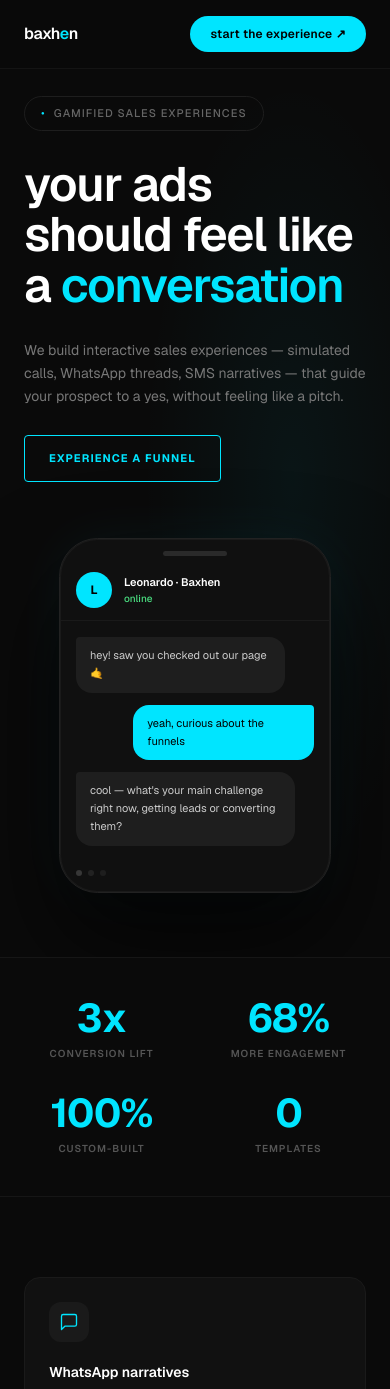
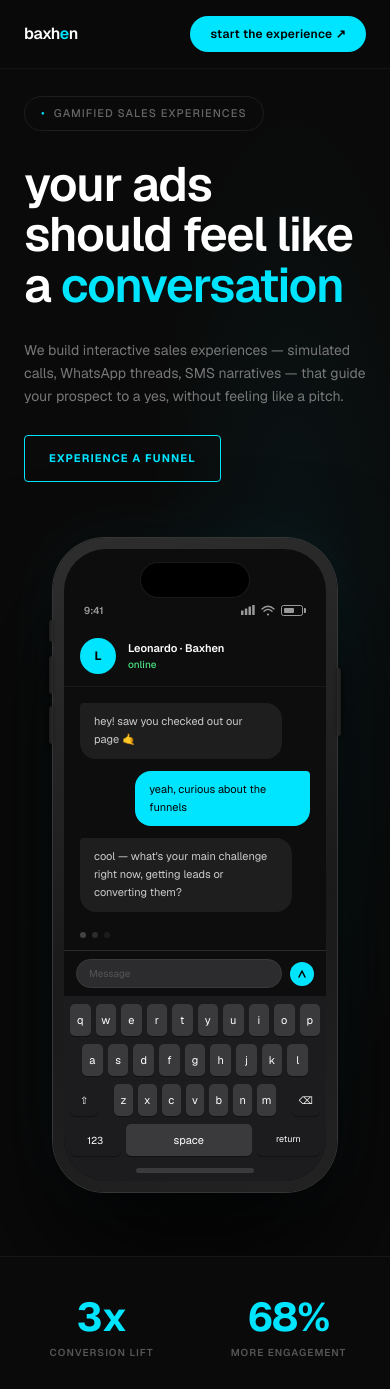
Before and after one commit to BAXHEN-CORPORATION/baxhen, a Next.js app: page / in a window 390 px wide. Shown: the top 1389 px of the page. Built offline with nearby package versions, Linux system fonts and the light colour scheme; no server answers.

Commit message:
chore: fix phone mockup

```diff
--- a/app/page.tsx
+++ b/app/page.tsx
@@ -154,72 +154,148 @@ export default function Home() {
             </a>
           </div>
 
-          {/* Right — Phone mockup */}
+          {/* Right — iPhone 16 mockup */}
           <div className="hero-phone flex justify-center lg:justify-end">
+            {/* Outer wrapper — needed for side-button absolute positioning */}
+            <div className="relative" style={{ width: "284px" }}>
+
+              {/* Action button (left) */}
+              <div className="absolute" style={{ left: "-4px", top: "82px", width: "4px", height: "22px", borderRadius: "3px 0 0 3px", background: "linear-gradient(to right, #1c1c1c, #2a2a2a)", boxShadow: "-1px 0 4px rgba(0,0,0,0.6)" }} />
+              {/* Volume up (left) */}
+              <div className="absolute" style={{ left: "-4px", top: "118px", width: "4px", height: "38px", borderRadius: "3px 0 0 3px", background: "linear-gradient(to right, #1c1c1c, #2a2a2a)", boxShadow: "-1px 0 4px rgba(0,0,0,0.6)" }} />
+              {/* Volume down (left) */}
+              <div className="absolute" style={{ left: "-4px", top: "168px", width: "4px", height: "38px", borderRadius: "3px 0 0 3px", background: "linear-gradient(to right, #1c1c1c, #2a2a2a)", boxShadow: "-1px 0 4px rgba(0,0,0,0.6)" }} />
+              {/* Power button (right) */}
+              <div className="absolute" style={{ right: "-4px", top: "130px", width: "4px", height: "68px", borderRadius: "0 3px 3px 0", background: "linear-gradient(to left, #1c1c1c, #2a2a2a)", boxShadow: "1px 0 4px rgba(0,0,0,0.6)" }} />
+
+              {/* iPhone frame */}
               <div
-              className="relative flex flex-col rounded-[2.4rem] overflow-hidden"
                 style={{
-                width: "272px",
-                background: "#101010",
-                border: "1px solid #222",
-                boxShadow:
-                  "0 0 0 1px #1a1a1a inset, 0 50px 100px rgba(0,0,0,0.7), 0 0 60px rgba(0,229,255,0.06)",
+                  borderRadius: "52px",
+                  background: "linear-gradient(160deg, #2e2e2e 0%, #1a1a1a 60%, #222 100%)",
+                  padding: "11px",
+                  boxShadow: "0 0 0 1px #363636, 0 60px 120px rgba(0,0,0,0.85), 0 0 70px rgba(0,229,255,0.06)",
                 }}
               >
-              {/* Notch pill */}
-              <div className="flex justify-center pt-3 pb-1">
-                <div className="w-16 h-[5px] rounded-full" style={{ background: "#2a2a2a" }} />
+                {/* Screen */}
+                <div style={{ borderRadius: "42px", overflow: "hidden", background: "#0d0d0d" }}>
+
+                  {/* Dynamic Island */}
+                  <div className="flex justify-center" style={{ paddingTop: "14px", paddingBottom: "6px" }}>
+                    <div style={{ width: "108px", height: "34px", borderRadius: "20px", background: "#000", boxShadow: "0 0 0 1px #1a1a1a" }} />
+                  </div>
+
+                  {/* Status bar */}
+                  <div className="flex items-center justify-between" style={{ padding: "0 20px 8px", fontSize: "10px", color: "#999", fontWeight: 600 }}>
+                    <span>9:41</span>
+                    <div className="flex items-center gap-1.5">
+                      {/* Signal */}
+                      <svg width="14" height="10" viewBox="0 0 14 10" fill="#999">
+                        <rect x="0"   y="5.5" width="2.5" height="4.5" rx="0.5" />
+                        <rect x="3.8" y="3.5" width="2.5" height="6.5" rx="0.5" />
+                        <rect x="7.5" y="1.5" width="2.5" height="8.5" rx="0.5" />
+                        <rect x="11.2" y="0"  width="2.5" height="10"  rx="0.5" />
+                      </svg>
+                      {/* WiFi */}
+                      <svg width="14" height="11" viewBox="0 0 14 11" fill="none" stroke="#999" strokeWidth="1.4" strokeLinecap="round">
+                        <path d="M1 4C3 2 5 1.2 7 1.2S11 2 13 4" />
+                        <path d="M3 6.2C4.4 5 5.7 4.4 7 4.4s2.6.6 4 1.8" />
+                        <circle cx="7" cy="9.5" r="1.1" fill="#999" stroke="none" />
+                      </svg>
+                      {/* Battery */}
+                      <div className="flex items-center" style={{ gap: "1px" }}>
+                        <div style={{ width: "22px", height: "11px", border: "1px solid #999", borderRadius: "2.5px", padding: "2px" }}>
+                          <div style={{ width: "65%", height: "100%", background: "#999", borderRadius: "1px" }} />
+                        </div>
+                        <div style={{ width: "2px", height: "5px", background: "#999", borderRadius: "0 1px 1px 0" }} />
+                      </div>
+                    </div>
                   </div>
 
                   {/* Chat header */}
-              <div
-                className="flex items-center gap-3 px-4 py-3"
-                style={{ borderBottom: "1px solid #1a1a1a" }}
-              >
-                <div
-                  className="w-9 h-9 rounded-full flex items-center justify-center text-xs font-bold shrink-0"
-                  style={{ background: "#00e5ff", color: "#000" }}
-                >
+                  <div className="flex items-center gap-3 px-4 py-3" style={{ borderBottom: "1px solid #1a1a1a" }}>
+                    <div className="w-9 h-9 rounded-full flex items-center justify-center text-xs font-bold shrink-0" style={{ background: "#00e5ff", color: "#000" }}>
                       L
                     </div>
                     <div>
                       <div className="text-[11px] font-semibold">Leonardo · Baxhen</div>
-                  <div className="text-[10px] font-medium" style={{ color: "#4ade80" }}>
-                    online
-                  </div>
+                      <div className="text-[10px] font-medium" style={{ color: "#4ade80" }}>online</div>
                     </div>
                   </div>
 
                   {/* Messages */}
                   <div className="flex flex-col gap-3 px-4 pt-4 pb-2">
-                <div
-                  className="text-[11px] px-3.5 py-2.5 rounded-2xl rounded-tl-sm leading-relaxed max-w-[88%]"
-                  style={{ background: "#1e1e1e", color: "#ccc" }}
-                >
+                    <div className="text-[11px] px-3.5 py-2.5 rounded-2xl rounded-tl-sm leading-relaxed max-w-[88%]" style={{ background: "#1e1e1e", color: "#ccc" }}>
                       hey! saw you checked out our page 🤙
                     </div>
-
-                <div
-                  className="text-[11px] px-3.5 py-2.5 rounded-2xl rounded-tr-sm leading-relaxed max-w-[76%] self-end"
-                  style={{ background: "#00e5ff", color: "#000" }}
-                >
+                    <div className="text-[11px] px-3.5 py-2.5 rounded-2xl rounded-tr-sm leading-relaxed max-w-[76%] self-end" style={{ background: "#00e5ff", color: "#000" }}>
                       yeah, curious about the funnels
                     </div>
-
-                <div
-                  className="text-[11px] px-3.5 py-2.5 rounded-2xl rounded-tl-sm leading-relaxed max-w-[92%]"
-                  style={{ background: "#1e1e1e", color: "#ccc" }}
-                >
-                  cool — what's your main challenge right now, getting leads or
-                  converting them?
+                    <div className="text-[11px] px-3.5 py-2.5 rounded-2xl rounded-tl-sm leading-relaxed max-w-[92%]" style={{ background: "#1e1e1e", color: "#ccc" }}>
+                      cool — what's your main challenge right now, getting leads or converting them?
                     </div>
                   </div>
 
                   {/* Typing dots */}
-              <div className="flex items-center gap-1.5 px-4 py-4">
+                  <div className="flex items-center gap-1.5 px-4 py-3">
                     <span className="dot-1 w-1.5 h-1.5 rounded-full inline-block" style={{ background: "#555" }} />
                     <span className="dot-2 w-1.5 h-1.5 rounded-full inline-block" style={{ background: "#555" }} />
                     <span className="dot-3 w-1.5 h-1.5 rounded-full inline-block" style={{ background: "#555" }} />
+                  </div>
+
+                  {/* iMessage input bar */}
+                  <div className="flex items-center gap-2 px-3 py-2" style={{ borderTop: "1px solid #2a2a2a" }}>
+                    <div className="flex-1 flex items-center px-3 py-1.5 rounded-full" style={{ background: "#2c2c2e", border: "1px solid #3a3a3c" }}>
+                      <span className="text-[10px]" style={{ color: "#555" }}>Message</span>
+                    </div>
+                    <div className="w-6 h-6 rounded-full flex items-center justify-center" style={{ background: "#00e5ff" }}>
+                      <svg width="10" height="10" viewBox="0 0 10 10" fill="none">
+                        <path d="M2 8L5 2L8 8" stroke="#000" strokeWidth="1.5" strokeLinecap="round" strokeLinejoin="round" />
+                      </svg>
+                    </div>
+                  </div>
+
+                  {/* iOS Keyboard */}
+                  {(() => {
+                    const row1 = ['q','w','e','r','t','y','u','i','o','p']
+                    const row2 = ['a','s','d','f','g','h','j','k','l']
+                    const row3letters = ['z','x','c','v','b','n','m']
+                    const keyStyle = { background: "#3a3a3c", color: "#fff", borderRadius: "5px", display: "flex", alignItems: "center", justifyContent: "center", fontSize: "11px", fontWeight: 400, height: "32px", flex: 1, boxShadow: "0 1px 0 #111" }
+                    const specialKey = { ...keyStyle, background: "#1c1c1e", fontSize: "10px", flex: 1.5 }
+                    return (
+                      <div style={{ background: "#1c1c1e", padding: "8px 4px 4px", display: "flex", flexDirection: "column", gap: "8px" }}>
+                        {/* Row 1 */}
+                        <div style={{ display: "flex", gap: "5px", padding: "0 2px" }}>
+                          {row1.map(k => <div key={k} style={keyStyle}>{k}</div>)}
+                        </div>
+                        {/* Row 2 — inset */}
+                        <div style={{ display: "flex", gap: "5px", padding: "0 14px" }}>
+                          {row2.map(k => <div key={k} style={keyStyle}>{k}</div>)}
+                        </div>
+                        {/* Row 3 — shift + letters + backspace */}
+                        <div style={{ display: "flex", gap: "5px", padding: "0 2px" }}>
+                          <div style={specialKey}>⇧</div>
+                          <div style={{ flex: 0.3 }} />
+                          {row3letters.map(k => <div key={k} style={keyStyle}>{k}</div>)}
+                          <div style={{ flex: 0.3 }} />
+                          <div style={specialKey}>⌫</div>
+                        </div>
+                        {/* Row 4 — 123 / space / return */}
+                        <div style={{ display: "flex", gap: "5px", padding: "0 2px" }}>
+                          <div style={{ ...specialKey, flex: 2 }}>123</div>
+                          <div style={{ ...keyStyle, flex: 5 }}>space</div>
+                          <div style={{ ...specialKey, flex: 2.5, fontSize: "9px" }}>return</div>
+                        </div>
+                      </div>
+                    )
+                  })()}
+
+                  {/* Home indicator */}
+                  <div className="flex justify-center py-2" style={{ background: "#1c1c1e" }}>
+                    <div style={{ width: "118px", height: "5px", borderRadius: "3px", background: "#3a3a3c" }} />
+                  </div>
+
+                </div>
               </div>
             </div>
           </div>
```
Lines whose indentation alone changed are shown as unchanged.
